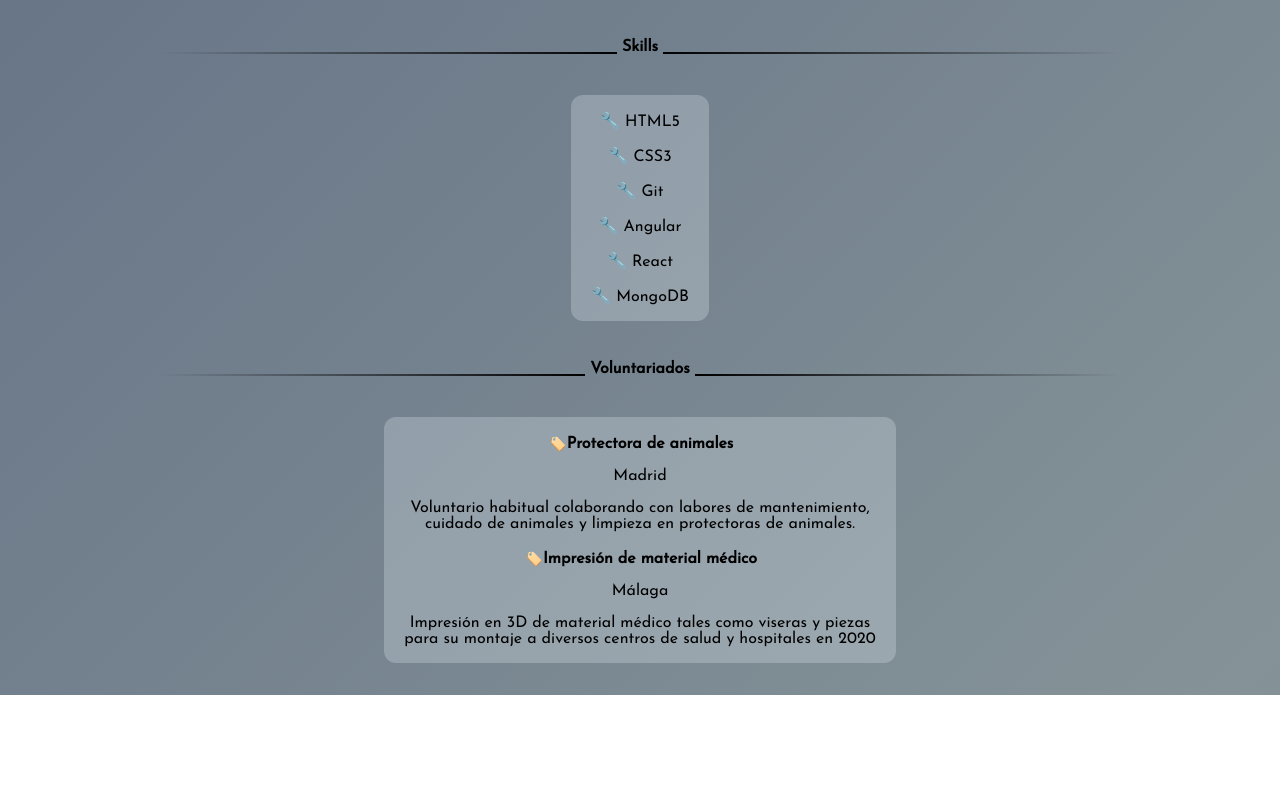
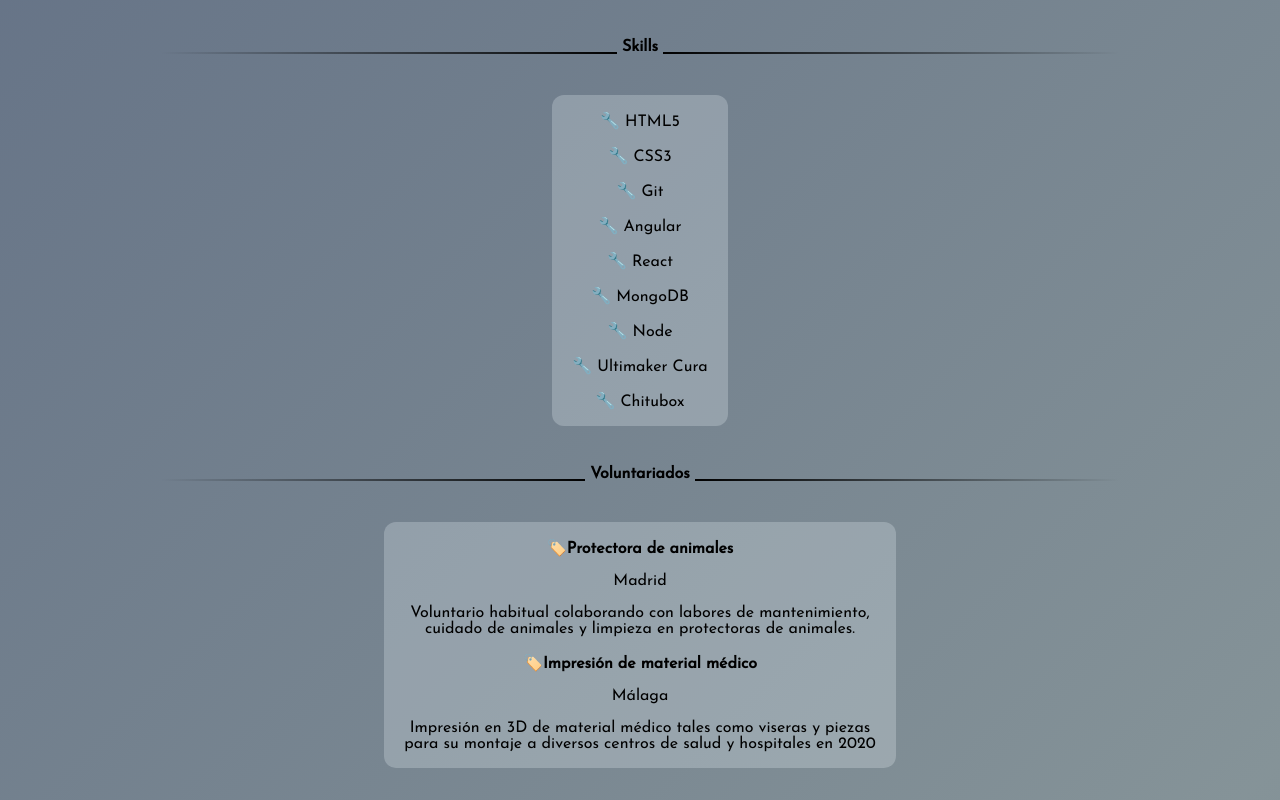
Before and after one commit to lethamburn/react_my-cv, a React (Create React App) app: page / in a window 1280 px wide. Shown: the part 1521-2321 px from the top of the page. Before the commit the page ends 2216 px from the top, so only its background shows below. Built offline with nearby package versions, Linux system fonts and the light colour scheme.

Commit message:
ADD habilities

```diff
--- a/src/CV/CV.js
+++ b/src/CV/CV.js
@@ -85,7 +85,7 @@ export const CV = {
     wrlevel: "Alto",
     splevel: "Medio-Alto",
   },
-  habilities: ["HTML5", "CSS3", "Git", "Angular", "React", "MongoDB"],
+  habilities: ["HTML5", "CSS3", "Git", "Angular", "React", "MongoDB", "Node", "Ultimaker Cura", "Chitubox"],
   volunteer: [
     {
       name: "Protectora de animales",
```
